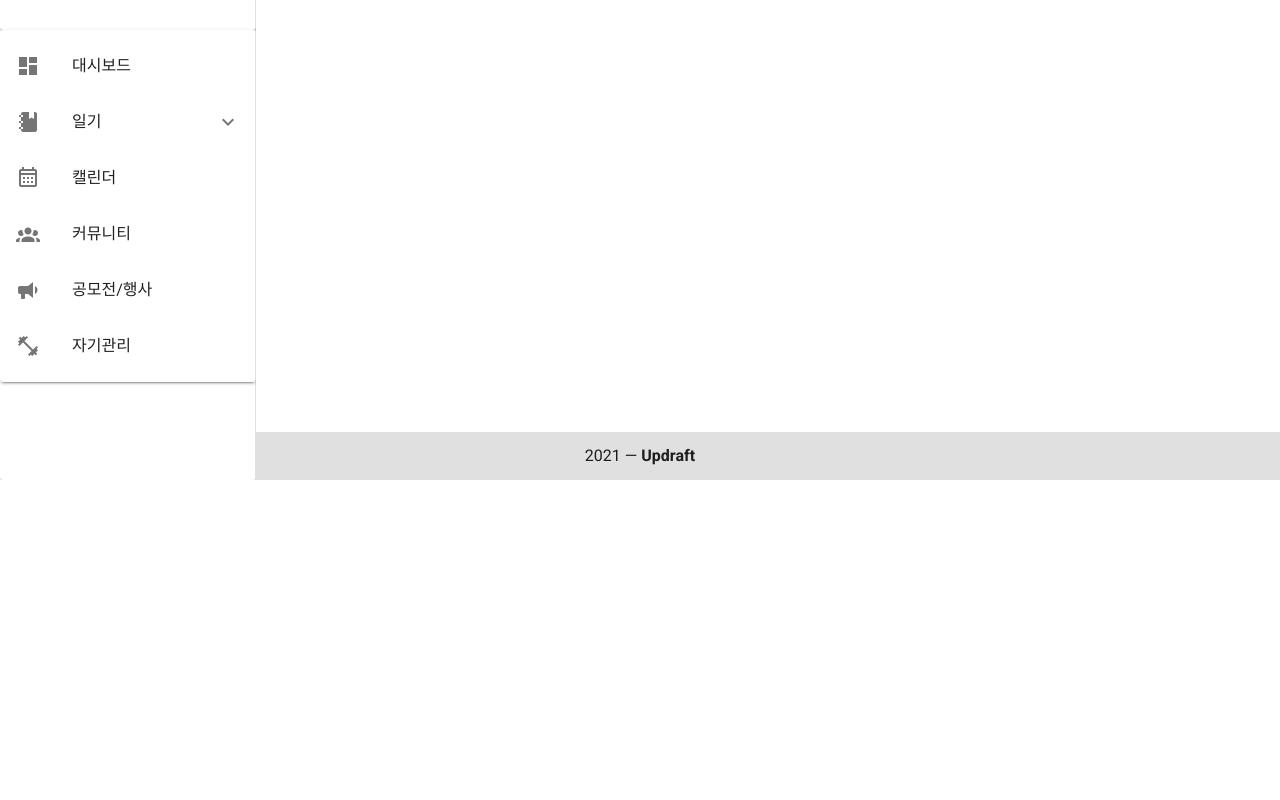
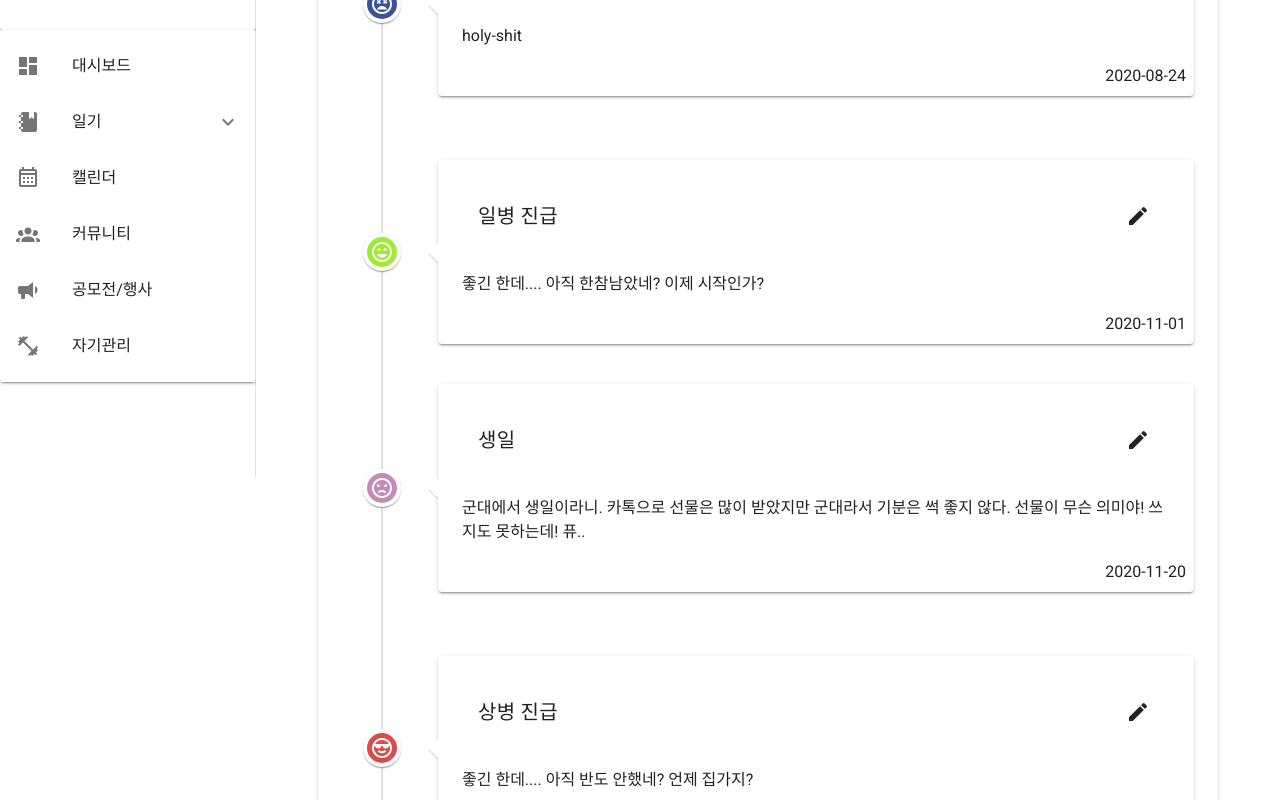
Before and after one commit to osamhack2021/WEB_SONAGI-ON_updraft, a Vue app in the folder frontend/: page /diary in a window 1280 px wide. Shown: the part 320-1120 px from the top of the page. Before the commit the page ends 800 px from the top, so only its background shows below. Built offline with nearby package versions, Linux system fonts and the light colour scheme; a web font is replaced by a local one.

Commit message:
edit timeline

```diff
--- a/frontend/src/components/Timeline.vue
+++ b/frontend/src/components/Timeline.vue
@@ -1,6 +1,28 @@
 <template>
-  <div>
-  </div>
+<v-layout align-center justify-center row fill-height class="py-8 px-4">
+  <v-card class="py-8 px-4 ma-4" style="max-width: 900px;">
+      <div class="scroll-box">
+        <v-timeline dense v-for="(v,k) in diaryData" :key="k">
+          <v-timeline-item v-for="item in v" :key="item" :icon="item.emotion" :color="'#'+((Math.random()*0xFFFFFF<<0)%0xFFFFFF).toString(16)">
+            <v-card class="pa-2 ma-2">
+              <v-layout align-center justify-space-between row fill-height class="pa-2 ma-2">
+              <v-card-title>{{item.title}}</v-card-title>
+              <v-btn depressed color="white" link to="/diary-write">
+                <v-icon>mdi-pencil</v-icon>
+              </v-btn>
+
+              </v-layout>
+              <v-card class="pa-2 ma-2" :elevation="0">
+              {{item.content}}
+              </v-card>
+
+              <div class="text-right">{{item.published_at}}</div>
+            </v-card>
+          </v-timeline-item>
+        </v-timeline>
+      </div>
+  </v-card>
+</v-layout>
 </template>
 
 <script>
@@ -8,7 +30,70 @@
     name: 'Timeline',
 
     data: () => ({
+      diaryData: {
+      'August, 2020': [
+        {
+          title: '입대',
+          content: 'holy-shit',
+          emotion: 'mdi-emoticon-dead-outline',
+          published_at: '2020-08-24'
+        },
+      ],
+      'November, 2020': [
+        {
+          title: '일병 진급',
+          content: '좋긴 한데.... 아직 한참남았네? 이제 시작인가?',
+          emotion: 'mdi-emoticon-excited-outline',
+          published_at: '2020-11-01'
+        },
+        {
+          title: '생일',
+          content: '군대에서 생일이라니. 카톡으로 선물은 많이 받았지만 군대라서 기분은 썩 좋지 않다. 선물이 무슨 의미야! 쓰지도 못하는데! 퓨..',
+          emotion: 'mdi-emoticon-angry-outline',
+          published_at: '2020-11-20'
+        },
+      ],
+      'May, 2021': [
+        {
+          title: '상병 진급',
+          content: '좋긴 한데.... 아직 반도 안했네? 언제 집가지?',
+          emotion: 'mdi-emoticon-cool-outline',
+          published_at: '2021-05-01'
+        },
+        {
+          title: '청원 휴가를 나갔다',
+          content: '결국 스노우볼이 이렇게 흘러 인대 파열로 수술을 하게 됐다. 마음이 좋진 않지만 빨리 회복 하고 다시 돌아올 수 있으면 좋겠다.',
+          emotion: 'mdi-emoticon-neutral-outline',
+          published_at: '2021-05-04'
+        },
+      ],
+      'October, 2021': [
+        {
+          title: '군장병 해커톤 화이팅',
+          content: '오늘은 해커톤 대회 준비를 하는 중에 이발병에게 카톡이와서 머리를 자르고 왔더니 격리를 하래서 대회 준비를 못했다. 내일 결과가 나올까? 심란하다. 아직 다 준비가 안됐는데 ㅅㅂ ㅈ됐다. 이러다가 대회 마무리 못하면 ㅈㄷㅎ중사님 각오하십쇼',
+          emotion: 'mdi-emoticon-confused-outline',
+          published_at: '2021-10-11'
+        }
+      ]
+    }
+    /*
+    title (한줄평)
+    content (내용)
+    emotion (감정 : 행복, 보통, 별로, 슬픔 등)
+      mdi-emoticon-angry-outline
+      mdi-emoticon-confused-outline
+      mdi-emoticon-cool-outline
+      mdi-emoticon-cry-outline
+      mdi-emoticon-dead-outline
+      mdi-emoticon-excited-outline
+      mdi-emoticon-neutral-outline
+      mdi-emoticon-sad-outline
+      mdi-emoticon-sick-outline
+      mdi-star-face
+    write_date (작성 일시)
+    rewrite_date (마지막 수정 일자) */
     }),
+
   }
 </script>
 
--- a/frontend/src/views/DiaryWrite.vue
+++ b/frontend/src/views/DiaryWrite.vue
@@ -1,7 +1,21 @@
 <template lang="">
-    <div>
-
-    </div>
+    <v-layout align-center justify-center row fill-height class="py-8 px-4">
+        <v-card class="py-8 px-4 ma-4" style="max-width: 900px; width: 900px; height: 700px">
+            <v-text-field
+            v-model="message1"
+            label="제목"
+            clearable
+          ></v-text-field>
+                <v-textarea
+                counter
+                label="내용"
+                :rules="rules"
+                :value="value"
+                rows="15"
+                row-height="30"
+                ></v-textarea>
+        </v-card>
+    </v-layout>
 </template>
 <script>
 export default {
```
